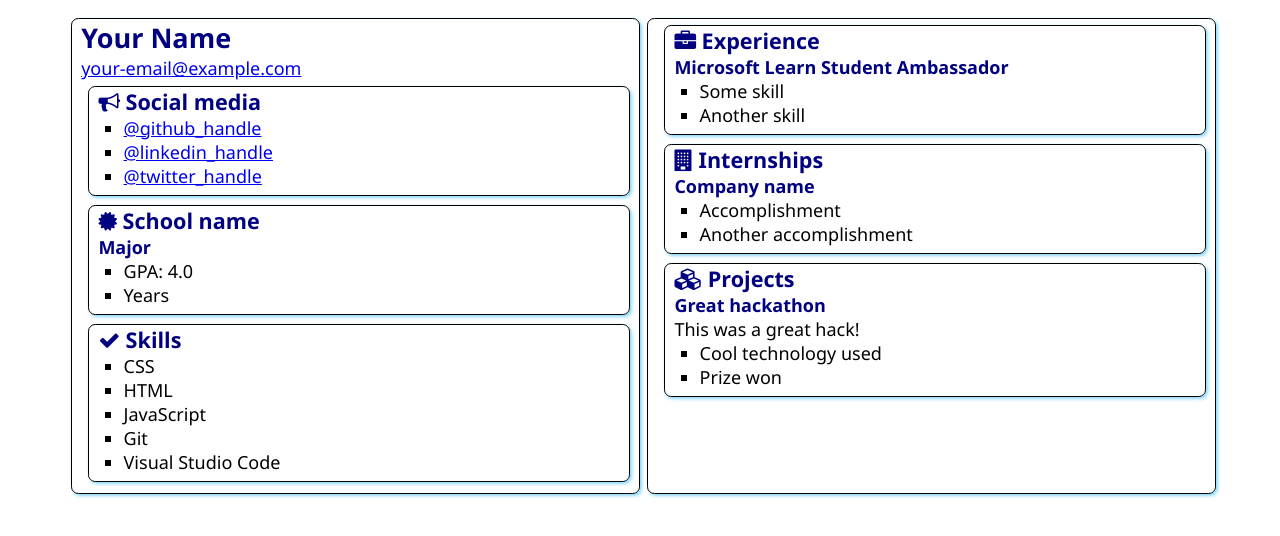
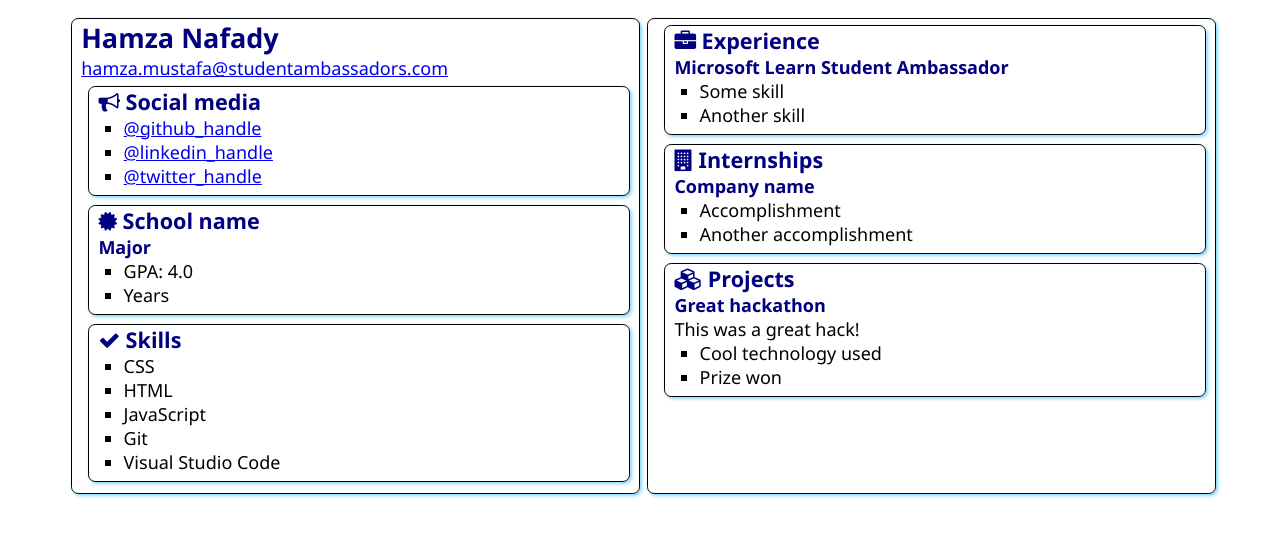
Before and after one commit to yourAlginis/SATechnicalOnboarding, a plain HTML site: page src/index.html in a window 1280 px wide. Drawn offline with Linux system fonts and the light colour scheme.

Commit message:
make update name
change name resume

```diff
--- a/src/index.html
+++ b/src/index.html
@@ -12,8 +12,8 @@
 <body>
     <main>
         <article class="box">
-            <h1>Your Name</h1>
-            <div><a href="mailto:your.email@example.com">your-email@example.com</a></div>
+            <h1>Hamza Nafady</h1>
+            <div><a href="mailto:hamza.mustafa@studentambassadors.com">hamza.mustafa@studentambassadors.com</a></div>
 
             <section class="box">
                 <h2>
```
